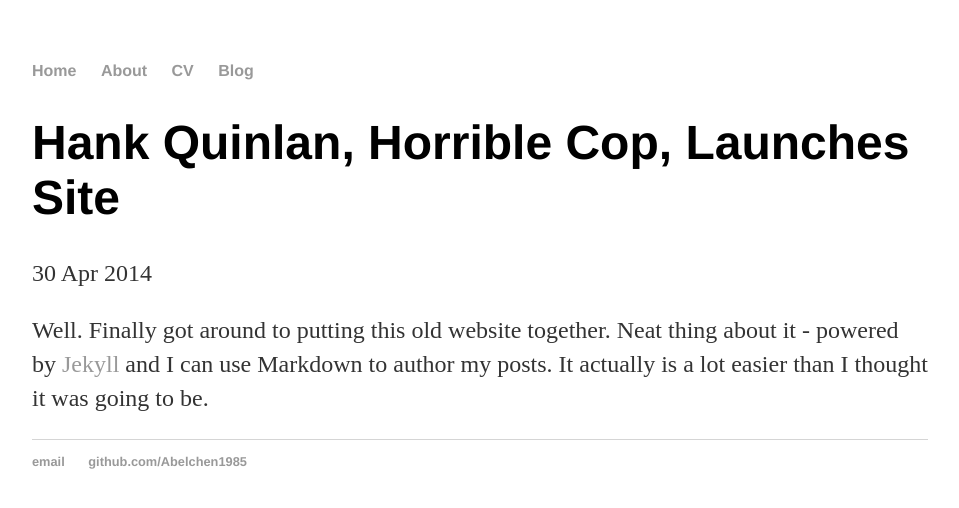
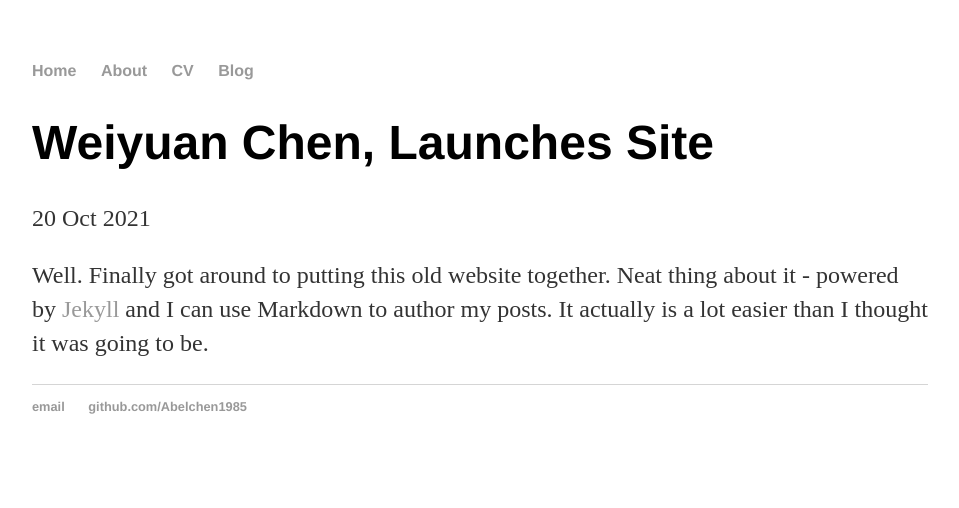
Before and after one commit to Abelchen1985/Abelchen1985.github.io-, a Jekyll site: the page built from _posts/2021-10-20-Weiyuan-Chen-site-launched.md, in a window 1280 px wide. Shown: the top 508 px of the page, without its empty margins (160-1119 px from the left). Built offline with Jekyll 4.4.1, drawn with Linux system fonts in a browser that asks for light colours.

Commit message:
Update and rename 2014-04-30-hank-quinlan-site-launched.md to 2021-10-20-Weiyuan-Chen-site-launched.md

```diff
--- a/_posts/2014-04-30-hank-quinlan-site-launched.md
+++ b/_posts/2021-10-20-Weiyuan-Chen-site-launched.md
@@ -1,7 +1,7 @@
 ---
 layout: post
-title: "Hank Quinlan, Horrible Cop, Launches Site"
-date: 2014-04-30
+title: "Weiyuan Chen, Launches Site"
+date: 2021-10-20
 ---
 
 Well. Finally got around to putting this old website together. Neat thing about it - powered by [Jekyll](http://jekyllrb.com) and I can use Markdown to author my posts. It actually is a lot easier than I thought it was going to be.
```
